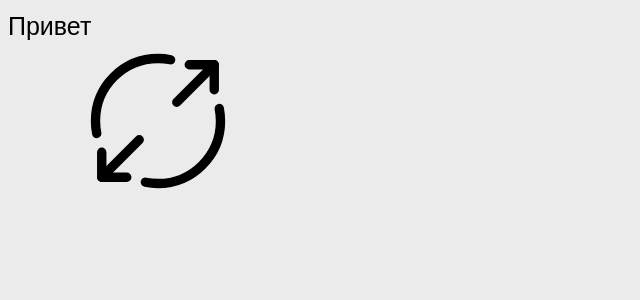
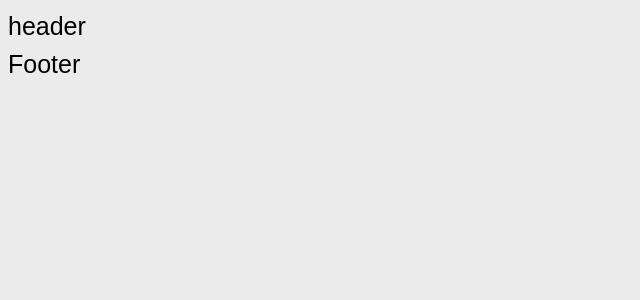
Before and after one commit to sashazakatov/ecosolution-test, a React (Create React App) app: page / in a window 1280 px wide. Shown: the top 300 px of the page, without its empty margins (0-640 px from the left). Built offline with nearby package versions, Linux system fonts and the light colour scheme.

Commit message:
add Footer and SharedLayout

```diff
--- a/src/components/App/App.jsx
+++ b/src/components/App/App.jsx
@@ -1,12 +1,11 @@
-import Icons from '../../Icons/sprite.svg';
+import Footer from 'components/Footer';
+import SharedLayout from 'components/SharedLayout';
 
 const App = () => {
   return (
     <>
-      <div>Привет</div>
-      <svg>
-        <use href={Icons + '#maximize-circle'}></use>
-      </svg>
+      <SharedLayout/>
+      <Footer/>
     </>
   );
 }
--- /dev/null
+++ b/src/components/Footer/Footer.jsx
@@ -0,0 +1,9 @@
+const Footer = () => {
+    return (
+        <>
+            <p>Footer</p>
+        </>
+    );
+}
+
+export default Footer;
--- /dev/null
+++ b/src/components/Footer/index.jsx
@@ -0,0 +1 @@
+export { default } from './Footer'
--- /dev/null
+++ b/src/components/SharedLayout/SharedLayout.jsx
@@ -0,0 +1,14 @@
+
+
+const SharedLayout = ({ children }) => {
+    return (
+        <>
+        <header>header</header>
+        <main>
+            {children}
+        </main>
+        </>
+    );
+}
+
+export default SharedLayout;
--- /dev/null
+++ b/src/components/SharedLayout/index.jsx
@@ -0,0 +1 @@
+export { default } from './SharedLayout'
--- a/src/index.css
+++ b/src/index.css
@@ -1,4 +1,8 @@
 @import-normalize;
+
+:root {
+  --myColor: #ff0000;
+}
 
 @font-face {
   font-family: 'Fira Sans';
```
Also changed, not shown: src/components/App/App.module.css (deleted).
